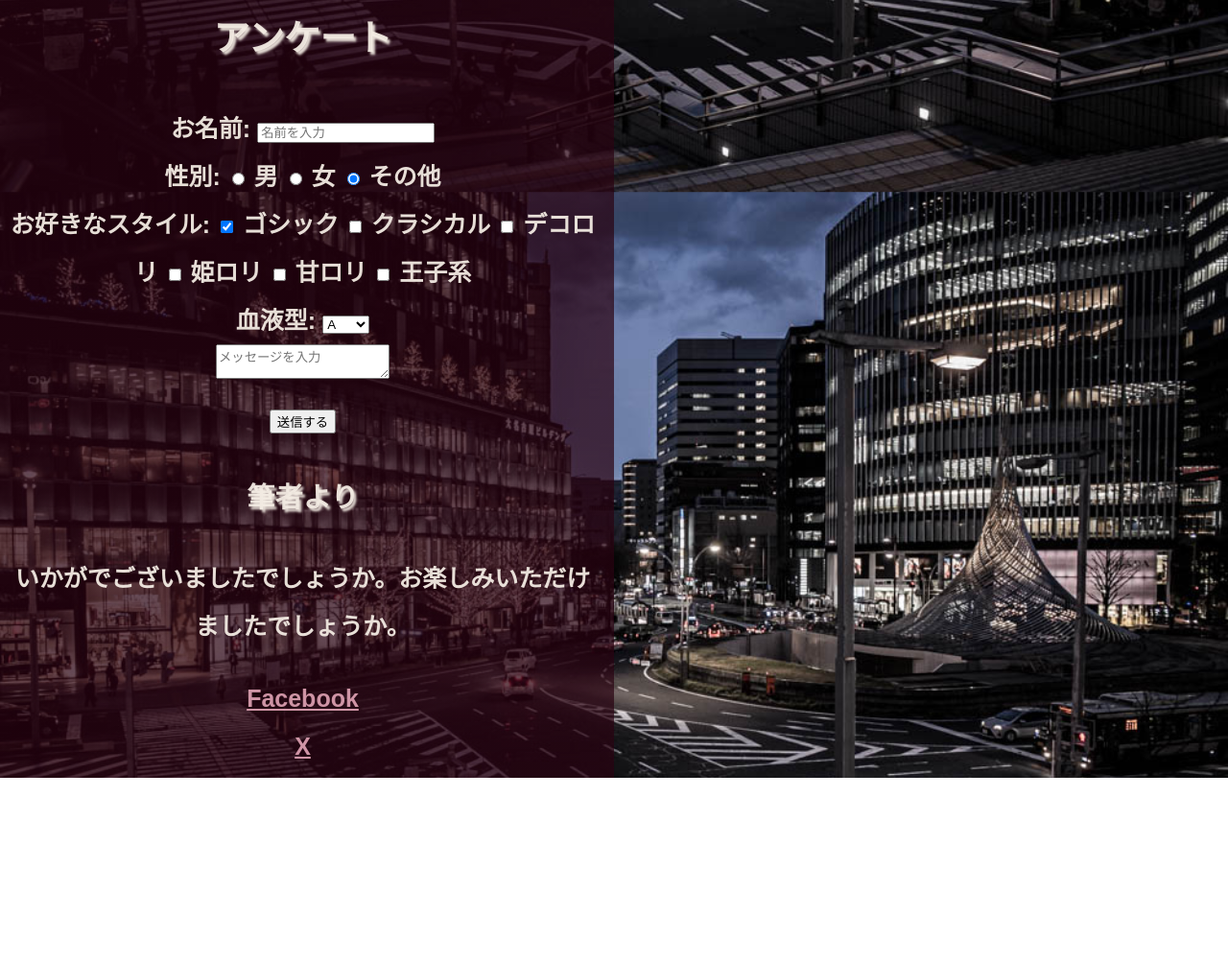
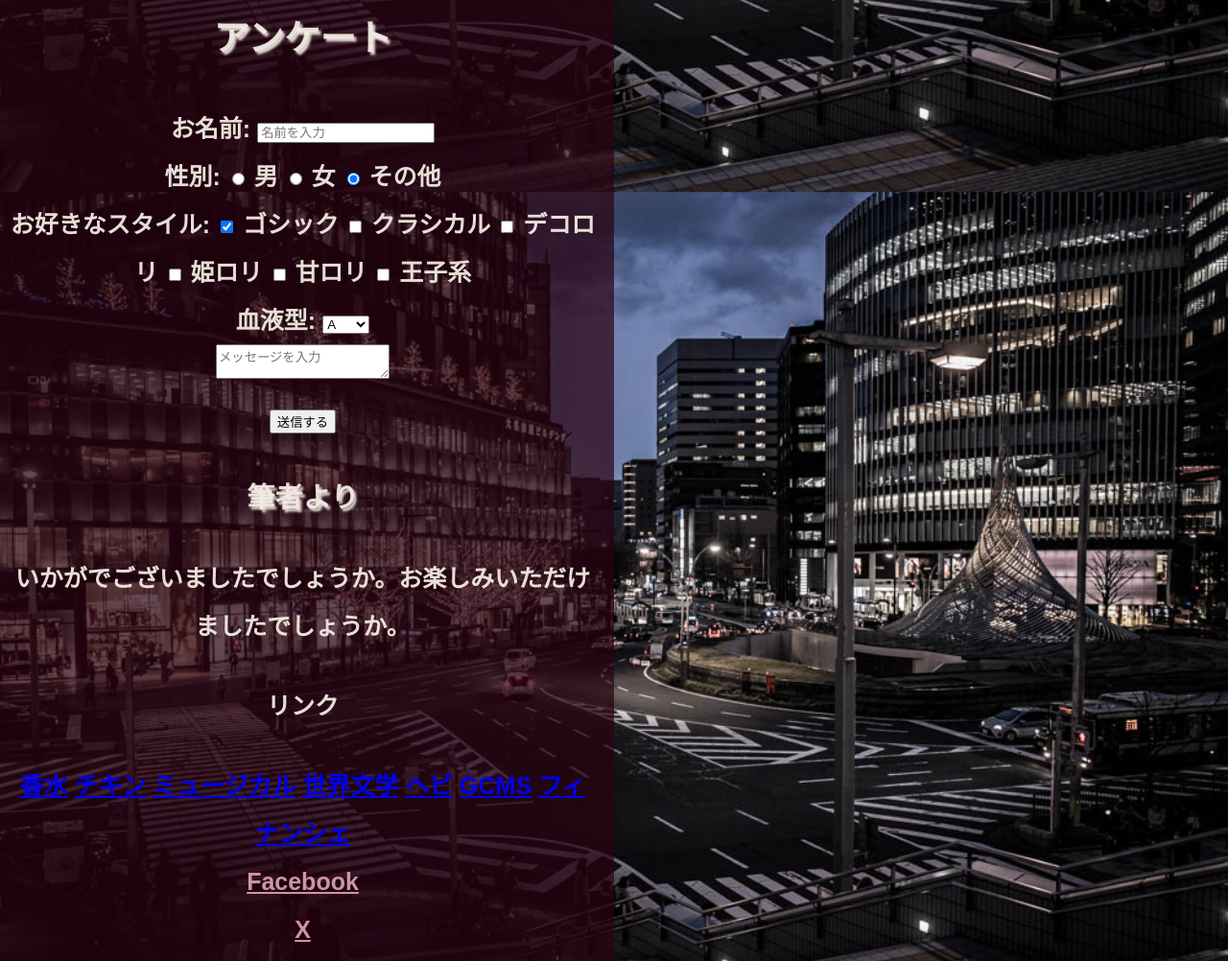
Before and after one commit to tsubaimochi-eater/lolita, a plain HTML site: page index.html in a window 1280 px wide. Shown: the part 4884-5886 px from the top of the page at 96% size. Before the commit the page ends 5695 px from the top, so only its background shows below. Drawn offline with Linux system fonts and the light colour scheme; a web font is replaced by a local one.

Commit message:
Update index.html

```diff
--- a/index.html
+++ b/index.html
@@ -178,6 +178,18 @@
         <h3>筆者より</h3>
         <p>いかがでございましたでしょうか。お楽しみいただけましたでしょうか。</p>
 
+         <h4>リンク</h4>
+        <div class="link-container">
+            <a class="link-items" href="../fragrance/index.html">香水</a>
+            <a class="link-items" href="../chicken/index.html">チキン</a>
+            <a class="link-items" href="../musical/index.html">ミュージカル</a>
+            <a class="link-items" href="../books/index.html">世界文学</a>
+            <a class="link-items" href="../snake/index.html">ヘビ</a>
+            <a class="link-items" href="../gcms/index.html">GCMS</a>
+            <a class="link-items" href="../financier/index.html">フィナンシェ</a>
+
+        </div>
+
     </aside>
     <footer id="contact">
         <ul>
```
